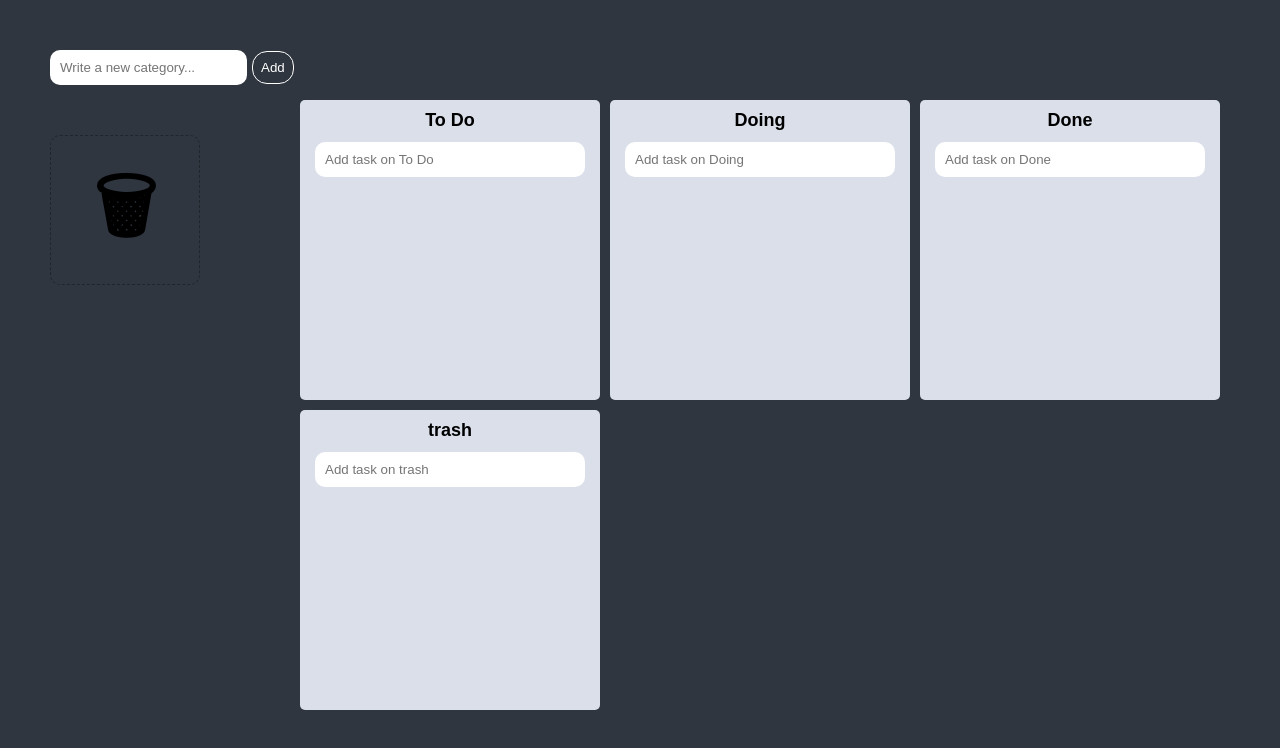
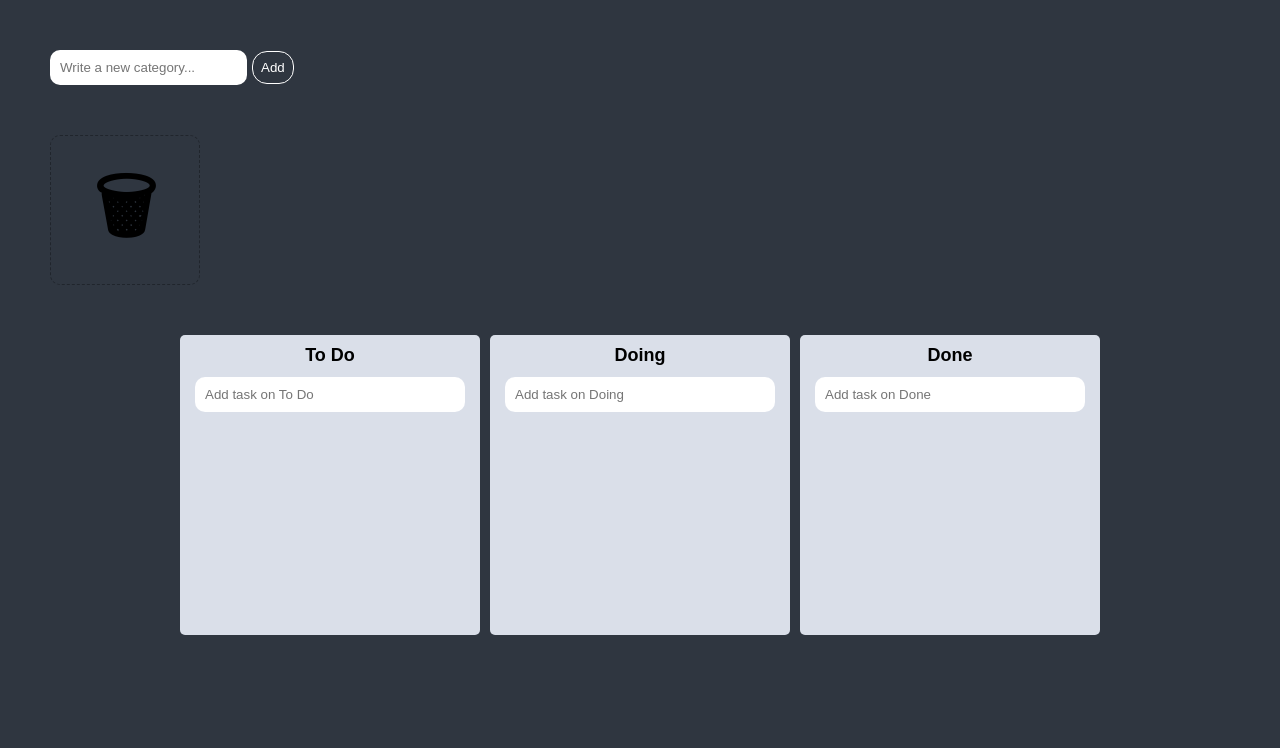
Before and after one commit to julia2524/react-masterclass, a React (Create React App) app: page / in a window 1280 px wide. Shown: the top 748 px of the page. Built offline with nearby package versions, Linux system fonts and the light colour scheme.

Commit message:
complete trello clone challenge

```diff
--- a/src/App.tsx
+++ b/src/App.tsx
@@ -8,27 +8,34 @@ import { useEffect } from "react";
 
 const Wrapper = styled.div`
   display: flex;
-  max-width: 680px;
   width: 100%;
-  margin: 0 auto;
+  margin: 30px auto;
   justify-content: center;
   align-items: center;
-  height: 30vh;
 `;
-const Boards = styled.div`
-  display: grid;
-  width: 100%;
+
+interface IBoardsProps {
+  isDraggingFromThis: boolean;
+  isDraggingOver: boolean;
+}
+
+const Boards = styled.div<IBoardsProps>`
+  display: flex;
   gap: 10px;
-  grid-template-columns: repeat(3, 1fr);
+  overflow-x: auto;
+  padding: 20px;
 `;
+
 const Form = styled.form`
   margin-top: 50px;
   margin-left: 50px;
+
   input {
     border: none;
     padding: 10px;
     border-radius: 10px;
   }
+
   button {
     padding: 8px;
     margin-left: 5px;
@@ -38,12 +45,12 @@ const Form = styled.form`
     color: ${(props) => props.theme.cardColor};
   }
 `;
+
 const Trash = styled.div`
   border: 1px dashed rgba(0, 0, 0, 0.3);
   height: 150px;
   width: 150px;
   background-color: transparent;
-
   position: relative;
   display: flex;
   flex-direction: column;
@@ -53,10 +60,12 @@ const Trash = styled.div`
   margin: 50px 0 0 50px;
   justify-content: flex-end;
   transition: backgrond-color 0.3s, transform 0.2s;
+
   &:hover {
     transform: scale(1.05);
   }
 `;
+
 const Title = styled.h2`
   font-weight: 700;
   font-size: 70px;
@@ -68,18 +77,20 @@ const Title = styled.h2`
   white-space: nowrap;
   pointer-events: none;
 `;
+
 interface IForm {
   category: string;
 }
+
 interface IAreaProps {
   isDraggingFromThis: boolean;
   isDraggingOver: boolean;
 }
+
 const Area = styled.div<IAreaProps>`
   padding: 20px;
   height: 120px;
   width: 120px;
-
   background-color: ${(props) =>
     props.isDraggingOver
       ? "#dfe6e9"
@@ -88,38 +99,52 @@ const Area = styled.div<IAreaProps>`
       : "transparent"};
   transition: 0.5s ease-in;
 `;
+
 function App() {
   const [toDos, setToDos] = useRecoilState(toDoState);
-  const setCategoryList = useSetRecoilState(categoryListState);
+  const [categoryList, setCategoryList] = useRecoilState(categoryListState);
   const { register, setValue, handleSubmit } = useForm<IForm>();
 
   const onValid = ({ category }: IForm) => {
     setCategoryList((allCategory) => {
       return [...allCategory, category];
     });
-
     console.log(category);
     setToDos((allBoards) => {
       return { ...allBoards, [category]: [] };
     });
     setValue("category", "");
   };
+
   useEffect(() => {
     localStorage.setItem("toDos", JSON.stringify(toDos));
-  }, [toDos]);
+    localStorage.setItem("categoryList", JSON.stringify(categoryList));
+  }, [toDos, categoryList]);
+
   const onDragEnd = (info: DropResult) => {
     console.log(info);
-    const { destination, source } = info;
+    const { destination, source, draggableId, type } = info;
     if (!destination) return;
-    if (destination?.droppableId === "trash") {
+    if (destination?.droppableId === "trash-board") {
+      setCategoryList((allBoards) =>
+        allBoards.filter((id) => id !== draggableId)
+      );
+      setToDos((allBoards) => {
+        const boardCopy = { ...allBoards };
+        delete boardCopy[draggableId];
+        return boardCopy;
+      });
+      return;
+    }
+    if (destination?.droppableId === "trash-card") {
       setToDos((allBoards) => {
         const boardCopy = [...allBoards[source.droppableId]];
         boardCopy.splice(source.index, 1);
         return { ...allBoards, [source.droppableId]: boardCopy };
       });
-      console.log(toDos);
       return;
     }
+
     if (destination?.droppableId === source.droppableId) {
       //same board movement.
       setToDos((allBoards) => {
@@ -129,7 +154,9 @@ function App() {
         boardCopy.splice(destination?.index, 0, taskObj);
         return { ...allBoards, [source.droppableId]: boardCopy };
       });
+      return;
     }
+
     if (destination?.droppableId !== source.droppableId) {
       setToDos((allBoards) => {
         const sourceBoard = [...allBoards[source.droppableId]];
@@ -145,7 +172,6 @@ function App() {
       });
     }
   };
-
   return (
     <>
       <Form onSubmit={handleSubmit(onValid)}>
@@ -158,26 +184,67 @@ function App() {
       </Form>
       <DragDropContext onDragEnd={onDragEnd}>
         <Trash>
-          <Droppable droppableId="trash">
+          <Title>🗑</Title>
+          <Droppable droppableId="trash-board" type="board">
             {(magic, snapshot) => (
               <Area
                 isDraggingOver={snapshot.isDraggingOver}
                 isDraggingFromThis={Boolean(snapshot.draggingFromThisWith)}
                 ref={magic.innerRef}
                 {...magic.droppableProps}
+                style={{
+                  position: "absolute",
+                  top: 0,
+                  left: 0,
+                  width: "100%",
+                  height: "100%",
+                }}
               >
-                <Title>🗑</Title>
+                {magic.placeholder}
+              </Area>
+            )}
+          </Droppable>
+          <Droppable droppableId="trash-card">
+            {(magic, snapshot) => (
+              <Area
+                isDraggingOver={snapshot.isDraggingOver}
+                isDraggingFromThis={Boolean(snapshot.draggingFromThisWith)}
+                ref={magic.innerRef}
+                {...magic.droppableProps}
+                style={{
+                  position: "absolute",
+                  top: 0,
+                  left: 0,
+                  width: "100%",
+                  height: "100%",
+                }}
+              >
                 {magic.placeholder}
               </Area>
             )}
           </Droppable>
         </Trash>
         <Wrapper>
-          <Boards>
-            {Object.keys(toDos).map((boardId) => (
-              <Board boardId={boardId} key={boardId} toDos={toDos[boardId]} />
-            ))}
-          </Boards>
+          <Droppable droppableId="boards" type="board" direction="horizontal">
+            {(magic, snapshot) => (
+              <Boards
+                isDraggingOver={snapshot.isDraggingOver}
+                isDraggingFromThis={Boolean(snapshot.draggingFromThisWith)}
+                ref={magic.innerRef}
+                {...magic.droppableProps}
+              >
+                {categoryList.map((boardId, index) => (
+                  <Board
+                    boardId={boardId}
+                    key={boardId}
+                    toDos={toDos[boardId]}
+                    index={index}
+                  />
+                ))}
+                {magic.placeholder}
+              </Boards>
+            )}
+          </Droppable>
         </Wrapper>
       </DragDropContext>
     </>
--- a/src/Components/Board.tsx
+++ b/src/Components/Board.tsx
@@ -1,11 +1,11 @@
-import { Droppable } from "react-beautiful-dnd";
+import { Draggable, Droppable } from "react-beautiful-dnd";
 import DragabbleCard from "./DragabbleCard";
 import styled from "styled-components";
 import { useForm } from "react-hook-form";
 import { ITodo, toDoState } from "../atmos";
 import { useSetRecoilState } from "recoil";
 
-const Wrapper = styled.div`
+const Wrapper = styled.div<{ isDragging: boolean }>`
   width: 300px;
   padding: 10px 0px;
   padding-top: 10px;
@@ -14,6 +14,7 @@ const Wrapper = styled.div`
   min-height: 300px;
   display: flex;
   flex-direction: column;
+  flex-shrink: 0;
 `;
 const Title = styled.h2`
   text-align: center;
@@ -52,13 +53,14 @@ const Form = styled.form`
 interface IBoardProps {
   toDos: ITodo[];
   boardId: string;
+  index: number;
 }
 
 interface IForm {
   toDo: string;
 }
 
-function Board({ toDos, boardId }: IBoardProps) {
+function Board({ toDos, boardId, index }: IBoardProps) {
   const setToDos = useSetRecoilState(toDoState);
   const { register, setValue, handleSubmit } = useForm<IForm>();
   const onValid = ({ toDo }: IForm) => {
@@ -72,8 +74,14 @@ function Board({ toDos, boardId }: IBoardProps) {
     setValue("toDo", "");
   };
   return (
-    <Wrapper>
-      <Title>{boardId}</Title>
+    <Draggable draggableId={boardId} index={index}>
+      {(magic, snapshot) => (
+        <Wrapper
+          isDragging={snapshot.isDragging}
+          ref={magic.innerRef}
+          {...magic.draggableProps}
+        >
+          <Title {...magic.dragHandleProps}>{boardId}</Title>
           <Form onSubmit={handleSubmit(onValid)}>
             <input
               {...register("toDo", { required: true })}
@@ -102,6 +110,8 @@ function Board({ toDos, boardId }: IBoardProps) {
             )}
           </Droppable>
         </Wrapper>
+      )}
+    </Draggable>
   );
 }
 
--- a/src/atmos.tsx
+++ b/src/atmos.tsx
@@ -9,9 +9,12 @@ interface IToDoState {
   [key: string]: ITodo[];
 }
 
+const savedCategory = localStorage.getItem("categoryList");
 export const categoryListState = atom<string[]>({
-  key: "category",
-  default: ["To Do", "Doing", "Done", "trash"],
+  key: "categoryList",
+  default: savedCategory
+    ? JSON.parse(savedCategory)
+    : ["To Do", "Doing", "Done"],
 });
 
 const savedToDos = localStorage.getItem("toDos");
```
Lines whose indentation alone changed are shown as unchanged.
